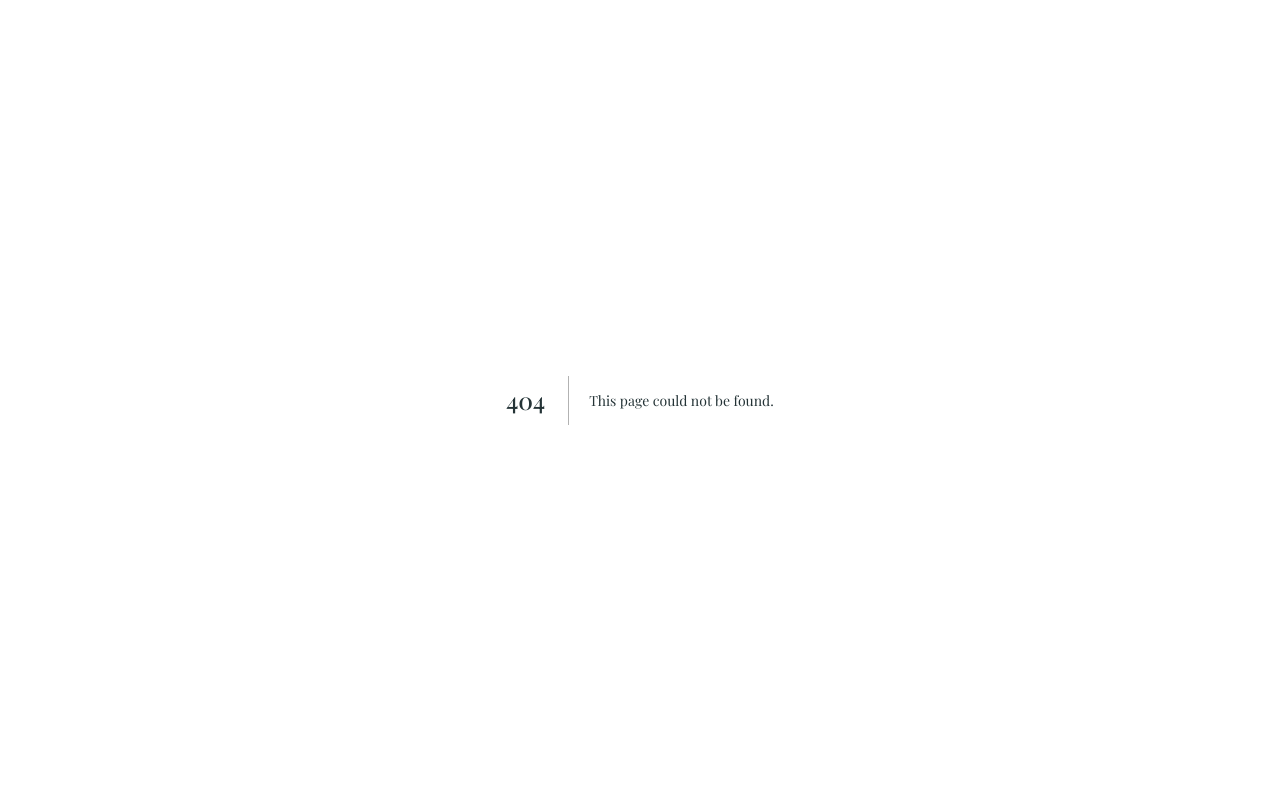
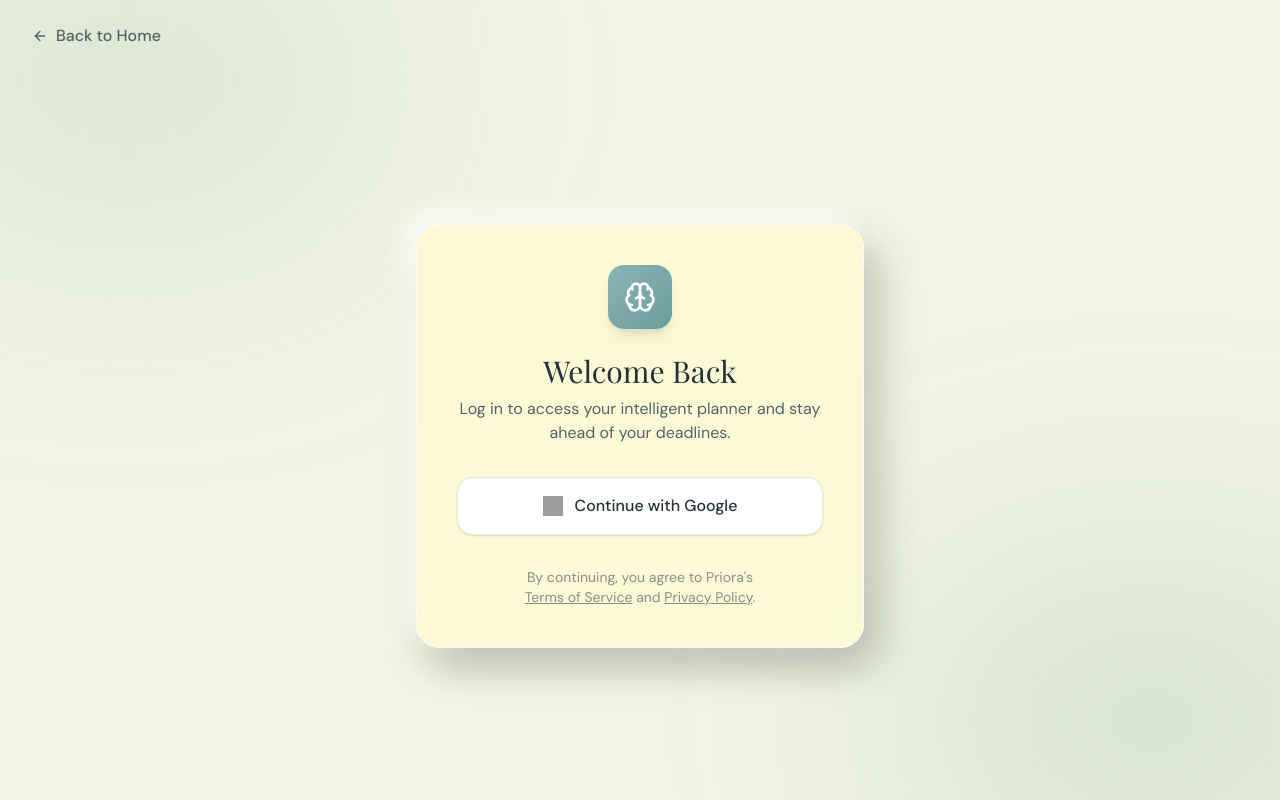
Before and after one commit to OnkarGaikwad-astro/Priora, a Next.js app: page /login in a window 1280 px wide. Before the commit this address had no page. Built offline with nearby package versions, Linux system fonts and the light colour scheme; no server answers; grey boxes are pictures that could not be loaded; a web font is replaced by a local one.

Commit message:
fix: import useEffect in dashboard layout

```diff
--- a/src/app/dashboard/layout.tsx
+++ b/src/app/dashboard/layout.tsx
@@ -1,6 +1,6 @@
 "use client";
 
-import { useState } from "react";
+import { useState, useEffect } from "react";
 import { motion, AnimatePresence } from "framer-motion";
 import {
   LayoutDashboard,
@@ -20,8 +20,10 @@ import {
 } from "lucide-react";
 import Link from "next/link";
 import Image from "next/image";
-import { usePathname } from "next/navigation";
+import { usePathname, useRouter } from "next/navigation";
 import { AppProvider, useAppContext } from "@/context/AppContext";
+import { supabase, isDbConnected } from "@/lib/supabase";
+import { Loader2, LogOut } from "lucide-react";
 
 const NAV_ITEMS = [
   { icon: LayoutDashboard, label: "Dashboard", href: "/dashboard" },
@@ -35,7 +37,8 @@ const NAV_ITEMS = [
 
 function DashboardContent({ children }: { children: React.ReactNode }) {
   const pathname = usePathname();
-  const { tasks, addTask } = useAppContext();
+  const router = useRouter();
+  const { tasks, addTask, user, isLoading } = useAppContext();
   const [isAiOpen, setIsAiOpen] = useState(false);
   const [isMobileMenuOpen, setIsMobileMenuOpen] = useState(false);
 
@@ -43,6 +46,13 @@ function DashboardContent({ children }: { children: React.ReactNode }) {
   const [aiInput, setAiInput] = useState("");
   const [chatMessages, setChatMessages] = useState<{role: 'user'|'ai', text: string}[]>([]);
   const [isTyping, setIsTyping] = useState(false);
+
+  // Auth Guard
+  useEffect(() => {
+    if (isDbConnected() && !isLoading && !user) {
+      router.push("/login");
+    }
+  }, [user, isLoading, router]);
 
   // Dynamic AI Data
   const highPriorityTasks = tasks.filter(t => t.priority === "High" && t.status !== "done");
@@ -91,6 +101,27 @@ function DashboardContent({ children }: { children: React.ReactNode }) {
       }
     }
   };
+
+  const handleLogout = async () => {
+    if (isDbConnected() && supabase) {
+      await supabase.auth.signOut();
+      router.push("/login");
+    }
+  };
+
+  if (isDbConnected() && isLoading) {
+    return (
+      <div className="min-h-screen bg-[var(--color-bg-main)] flex flex-col items-center justify-center">
+        <Loader2 className="w-10 h-10 animate-spin text-[var(--color-primary)] mb-4" />
+        <p className="text-[var(--color-text-muted)]">Authenticating...</p>
+      </div>
+    );
+  }
+
+  // If DB is connected and no user, we render nothing while useEffect redirects
+  if (isDbConnected() && !user) {
+    return null;
+  }
 
   return (
     <div className="flex h-screen bg-[var(--color-bg-main)] overflow-hidden font-sans relative">
@@ -177,14 +208,25 @@ function DashboardContent({ children }: { children: React.ReactNode }) {
               />
             )}
           </Link>
-          <div className="flex items-center gap-3 px-4 py-3 mt-2 border-t border-[var(--color-text-muted)]/10">
-            <div className="w-8 h-8 rounded-full bg-[var(--color-bg-elevated)] flex items-center justify-center shadow-[var(--shadow-skeuo-inset)]">
-              <User className="w-4 h-4 text-[var(--color-primary)]" />
+          <div className="flex items-center justify-between px-4 py-3 mt-2 border-t border-[var(--color-text-muted)]/10">
+            <div className="flex items-center gap-3">
+              <div className="w-8 h-8 rounded-full bg-[var(--color-bg-elevated)] flex items-center justify-center shadow-[var(--shadow-skeuo-inset)] overflow-hidden">
+                {user?.user_metadata?.avatar_url ? (
+                  <img src={user.user_metadata.avatar_url} alt="Avatar" className="w-full h-full object-cover" />
+                ) : (
+                  <User className="w-4 h-4 text-[var(--color-primary)]" />
+                )}
+              </div>
+              <div className="flex flex-col">
+                <span className="text-sm font-medium text-[var(--color-text-primary)] max-w-[100px] truncate">{user?.user_metadata?.full_name || 'Guest'}</span>
+                <span className="text-[10px] text-[var(--color-text-muted)] max-w-[100px] truncate">{user?.email || 'Local Mode'}</span>
+              </div>
             </div>
-            <div className="flex flex-col">
-              <span className="text-sm font-medium text-[var(--color-text-primary)]">Alex</span>
-              <span className="text-xs text-[var(--color-text-muted)]">Pro Plan</span>
-            </div>
+            {isDbConnected() && user && (
+              <button onClick={handleLogout} className="text-[var(--color-text-muted)] hover:text-[var(--color-status-danger)] transition-colors p-1" title="Logout">
+                <LogOut className="w-4 h-4" />
+              </button>
+            )}
           </div>
         </div>
       </aside>
--- /dev/null
+++ b/src/app/login/page.tsx
@@ -0,0 +1,102 @@
+"use client";
+
+import { motion } from "framer-motion";
+import { Brain, ArrowLeft, Loader2 } from "lucide-react";
+import Link from "next/link";
+import { supabase, isDbConnected } from "@/lib/supabase";
+import { useState } from "react";
+import Image from "next/image";
+
+export default function LoginPage() {
+  const [isLoading, setIsLoading] = useState(false);
+  const [error, setError] = useState<string | null>(null);
+
+  const handleGoogleLogin = async () => {
+    if (!isDbConnected() || !supabase) {
+      setError("Database connection not configured. Please add Supabase environment variables.");
+      return;
+    }
+
+    setIsLoading(true);
+    setError(null);
+
+    const { error } = await supabase.auth.signInWithOAuth({
+      provider: 'google',
+      options: {
+        redirectTo: `${window.location.origin}/dashboard`
+      }
+    });
+
+    if (error) {
+      setError(error.message);
+      setIsLoading(false);
+    }
+  };
+
+  return (
+    <div className="min-h-screen bg-[var(--color-bg-main)] flex flex-col relative overflow-hidden">
+
+      {/* Abstract Background Blobs */}
+      <div className="absolute top-[-10%] left-[-10%] w-[40%] h-[40%] bg-[var(--color-primary)]/20 rounded-full blur-[120px] pointer-events-none mix-blend-multiply dark:mix-blend-screen"></div>
+      <div className="absolute bottom-[-10%] right-[-10%] w-[40%] h-[40%] bg-[var(--color-status-info)]/20 rounded-full blur-[120px] pointer-events-none mix-blend-multiply dark:mix-blend-screen"></div>
+
+      {/* Nav / Back Button */}
+      <nav className="relative z-10 w-full px-8 py-6 flex items-center">
+        <Link href="/" className="flex items-center gap-2 text-[var(--color-text-secondary)] hover:text-[var(--color-primary)] transition-colors font-medium">
+          <ArrowLeft className="w-4 h-4" /> Back to Home
+        </Link>
+      </nav>
+
+      {/* Main Form Area */}
+      <main className="flex-1 flex items-center justify-center relative z-10 px-4">
+        <motion.div
+          initial={{ opacity: 0, y: 20 }}
+          animate={{ opacity: 1, y: 0 }}
+          transition={{ duration: 0.5, ease: "easeOut" }}
+          className="w-full max-w-md bg-[var(--color-cream)]/80 dark:bg-black/40 backdrop-blur-2xl rounded-3xl p-8 md:p-10 shadow-[var(--shadow-skeuo),0_20px_40px_rgba(0,0,0,0.1)] border border-white/50 dark:border-white/10"
+        >
+
+          <div className="flex flex-col items-center mb-8">
+            <div className="w-16 h-16 bg-gradient-to-br from-[var(--color-primary)] to-[var(--color-status-info)] rounded-2xl flex items-center justify-center shadow-lg shadow-[var(--color-primary)]/20 mb-6">
+              <Brain className="w-8 h-8 text-white" />
+            </div>
+            <h1 className="text-3xl font-heading text-[var(--color-text-heading)] mb-2">Welcome Back</h1>
+            <p className="text-[var(--color-text-secondary)] text-center">
+              Log in to access your intelligent planner and stay ahead of your deadlines.
+            </p>
+          </div>
+
+          {error && (
+            <div className="mb-6 p-4 rounded-xl bg-[var(--color-status-danger)]/10 border border-[var(--color-status-danger)]/20 text-[var(--color-status-danger)] text-sm text-center font-medium">
+              {error}
+            </div>
+          )}
+
+          <div className="flex flex-col gap-4">
+            <button
+              onClick={handleGoogleLogin}
+              disabled={isLoading}
+              className="group relative w-full flex items-center justify-center gap-3 px-6 py-4 bg-white dark:bg-[#1A1A1A] text-[var(--color-text-primary)] font-medium rounded-2xl shadow-sm border border-gray-200 dark:border-gray-800 hover:shadow-md hover:border-gray-300 dark:hover:border-gray-700 transition-all disabled:opacity-70 disabled:cursor-not-allowed"
+            >
+              {isLoading ? (
+                <Loader2 className="w-5 h-5 animate-spin text-[var(--color-text-secondary)]" />
+              ) : (
+                <>
+                  <Image src="https://authjs.dev/img/providers/google.svg" alt="Google" width={20} height={20} className="w-5 h-5" />
+                  Continue with Google
+                </>
+              )}
+            </button>
+          </div>
+
+          <div className="mt-8 text-center text-sm text-[var(--color-text-muted)]">
+            By continuing, you agree to Priora's <br />
+            <a href="#" className="underline hover:text-[var(--color-primary)]">Terms of Service</a> and <a href="#" className="underline hover:text-[var(--color-primary)]">Privacy Policy</a>.
+          </div>
+
+        </motion.div>
+      </main>
+
+    </div>
+  );
+}
--- a/src/context/AppContext.tsx
+++ b/src/context/AppContext.tsx
@@ -2,6 +2,7 @@
 
 import React, { createContext, useContext, useState, useEffect, ReactNode } from "react";
 import { supabase, isDbConnected } from "@/lib/supabase";
+import { User } from "@supabase/supabase-js";
 
 export type Task = {
   id: number;
@@ -33,6 +34,9 @@ type AppContextType = {
   addHabit: (habit: Habit) => void;
   toggleHabitDay: (habitId: number, dayIndex: number) => void;
   deleteHabit: (id: number) => void;
+
+  user: User | null;
+  isLoading: boolean;
 };
 
 const AppContext = createContext<AppContextType | undefined>(undefined);
@@ -40,25 +44,58 @@ const AppContext = createContext<AppContextType | undefined>(undefined);
 export function AppProvider({ children }: { children: ReactNode }) {
   const [tasks, setTasks] = useState<Task[]>([]);
   const [habits, setHabits] = useState<Habit[]>([]);
+  const [user, setUser] = useState<User | null>(null);
+  const [isLoading, setIsLoading] = useState(true);
 
   // 1. READ (Fetch from DB on mount)
   useEffect(() => {
+    let subscription: any = null;
+
     if (isDbConnected() && supabase) {
-      const fetchData = async () => {
+      // Set initial user
+      supabase.auth.getSession().then(({ data: { session } }) => {
+        setUser(session?.user ?? null);
+        setIsLoading(false);
+        if (session?.user) {
+          fetchData(session.user.id);
+        }
+      });
+
+      // Listen for auth changes
+      const { data: authListener } = supabase.auth.onAuthStateChange((_event, session) => {
+        setUser(session?.user ?? null);
+        setIsLoading(false);
+        if (session?.user) {
+          fetchData(session.user.id);
+        } else {
+          setTasks([]);
+          setHabits([]);
+        }
+      });
+      subscription = authListener.subscription;
+
+      const fetchData = async (userId: string) => {
         try {
+          // If you enable RLS, Supabase handles filtering by user automatically based on the session token.
+          // But to be safe, we can add .eq('user_id', userId) if you have that column.
+          // We will rely on RLS or fetch all for now depending on DB schema.
           const { data: tasksData, error: tasksError } = await supabase!.from('tasks').select('*');
           if (!tasksError && tasksData) setTasks(tasksData);
 
           const { data: habitsData, error: habitsError } = await supabase!.from('habits').select('*');
           if (!habitsError && habitsData) setHabits(habitsData);
         } catch (err) {
-          console.error("Supabase fetch failed, falling back to local state.", err);
+          console.error("Supabase fetch failed.", err);
         }
       };
-      fetchData();
     } else {
       console.warn("Priora: Running in Local Mock Mode. Add Supabase keys to .env.local for Database Mode.");
+      setIsLoading(false);
     }
+
+    return () => {
+      if (subscription) subscription.unsubscribe();
+    };
   }, []);
 
   // 2. CREATE
@@ -125,7 +162,8 @@ export function AppProvider({ children }: { children: ReactNode }) {
   return (
     <AppContext.Provider value={{
       tasks, addTask, editTask, toggleTaskStatus, deleteTask,
-      habits, addHabit, toggleHabitDay, deleteHabit
+      habits, addHabit, toggleHabitDay, deleteHabit,
+      user, isLoading
     }}>
       {children}
     </AppContext.Provider>
```
